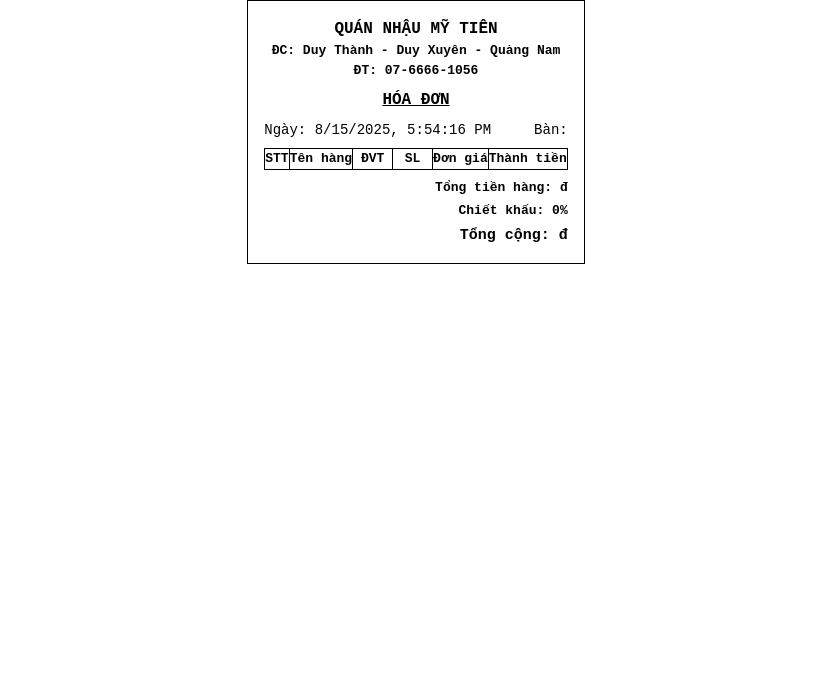
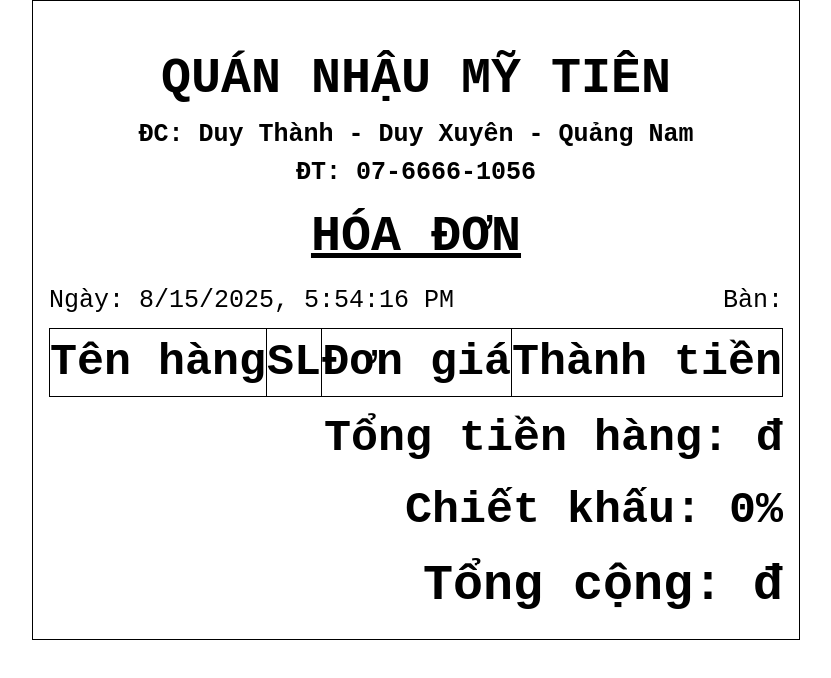
Before and after one commit to hthodev/OrderingClient, a Next.js app: page /bill in a window 1280 px wide. Shown: the top 678 px of the page, without its empty margins (224-1055 px from the left). Built offline with nearby package versions, Linux system fonts and the light colour scheme.

Commit message:
Ordering print

```diff
--- a/src/app/components/Bill.tsx
+++ b/src/app/components/Bill.tsx
@@ -9,9 +9,10 @@ import { vi } from "date-fns/locale";
 const fmtDate = (d: Date) => format(d, "dd/MM/yyyy", { locale: vi });
 const fmtTime = (d: Date) => format(d, "HH:mm", { locale: vi });
 
-export default function BillPrint() {
+export default function BillPrint({ isViewFromCpn = false }) {
   const [billData, setBillData] = useState<CheckInvoice>();
   const [isLoading, setIsLoading] = useState(true);
+
   const paymentTime = useMemo(
     () =>
       billData?.paymentTime
@@ -24,9 +25,7 @@ export default function BillPrint() {
 
   useEffect(() => {
     const data = LocalStorage.Bill.get();
-    if (data) {
-      setBillData(JSON.parse(data));
-    }
+    if (data) setBillData(JSON.parse(data));
     setIsLoading(false);
   }, []);
 
@@ -42,68 +41,88 @@ export default function BillPrint() {
     );
 
   return (
-    <div className="flex items-center justify-center bg-white px-4">
-      <div className="bill-print mx-auto text-[13px] font-[monospace] text-black p-4 border border-black print:w-[80mm]">
+    // ⚠️ dùng print-safe để tắt flex khi in (tránh trang trắng)
+    <div className={`print-safe flex items-center justify-center bg-white px-4`}>
+      <div
+        className={`bill-print mx-auto ${
+          !isViewFromCpn ? "text-[45px]" : "text-[13px]"
+        } font-[monospace] text-black p-4 border border-black`}
+      >
+        {/* Header */}
         <div className="text-center font-bold">
-          <div className="text-[16px] uppercase">Quán nhậu Mỹ Tiên</div>
-          <div>ĐC: Duy Thành - Duy Xuyên - Quảng Nam</div>
-          <div>ĐT: 07-6666-1056</div>
+          <div
+            className={`${
+              !isViewFromCpn ? "text-[50px] mt-6" : "text-[16px]"
+            } uppercase`}
+          >
+            Quán nhậu Mỹ Tiên
+          </div>
+          <div className={`${!isViewFromCpn ? "text-[25px]" : "text-[16px]"}`}>
+            ĐC: Duy Thành - Duy Xuyên - Quảng Nam
+          </div>
+          <div className={`${!isViewFromCpn ? "text-[25px]" : "text-[16px]"}`}>
+            ĐT: 07-6666-1056
+          </div>
         </div>
 
         <div className="text-center my-2 font-bold">
-          <div className="text-[16px] uppercase underline">HÓA ĐƠN</div>
+          <div
+            className={`${
+              !isViewFromCpn ? "text-[50px]" : "text-[16px]"
+            } uppercase underline`}
+          >
+            HÓA ĐƠN
+          </div>
         </div>
 
-        <div className="flex justify-between text-sm">
+        <div
+          className={`flex justify-between ${
+            !isViewFromCpn ? "text-[25px]" : "text-sm"
+          }`}
+        >
           <div>Ngày: {paymentTime || new Date().toLocaleString()}</div>
           <div>Bàn: {billData?.tableName}</div>
         </div>
 
+        {/* Table */}
         <table className="w-full border border-black border-collapse my-2">
           <thead>
             <tr className="border-b border-black">
-              <th className="border-r border-black w-6">STT</th>
               <th className="border-r border-black">Tên hàng</th>
-              <th className="border-r border-black w-10">ĐVT</th>
               <th className="border-r border-black w-10">SL</th>
               <th className="border-r border-black">Đơn giá</th>
               <th className="border-r border-black">Thành tiền</th>
             </tr>
           </thead>
           <tbody>
-            {billData?.bills?.map((item: any, index: number) => (
-              <tr
-                key={item._id}
-                className="border-b border-dashed border-black"
-              >
-                <td className="border-r border-black text-center">
-                  {index + 1}
-                </td>
+            {billData?.bills?.map((item: any) => (
+              <tr key={item._id} className="border-b border-solid border-black">
                 <td className="border-r border-black px-1">{item.name}</td>
-                <td className="border-r border-black text-center">
-                  {item.unit || ""}
-                </td>
                 <td className="border-r border-black text-center">
                   {item.quantity}
                 </td>
                 <td className="border-r border-black text-right pr-1">
                   {item.price.toLocaleString()}
                 </td>
-                <td className="text-right pr-1">
-                  {item.total.toLocaleString()}
-                </td>
+                <td className="text-right pr-1">{item.total.toLocaleString()}</td>
               </tr>
             ))}
           </tbody>
         </table>
 
-        <div className="text-right font-semibold">
-          <div className="mb-1">
-            Tổng tiền hàng: {billData?.totalBill?.toLocaleString()} đ
-          </div>
-          <div className="mb-1">Chiết khấu: 0%</div>
-          <div className="text-[15px]">
-            Tổng cộng: {billData?.totalBill?.toLocaleString()} đ
+        {/* Ngắt trang sau bảng, trước tổng kết */}
+        <div className="page-break" />
+
+        {/* Summary */}
+        <div className="bill-summary">
+          <div className="text-right font-semibold">
+            <div className="mb-1">
+              Tổng tiền hàng: {billData?.totalBill?.toLocaleString()}đ
+            </div>
+            <div className="mb-1">Chiết khấu: 0%</div>
+            <div className={`${!isViewFromCpn ? "text-[50px]" : "text-[15px]"}`}>
+              Tổng cộng: {billData?.totalBill?.toLocaleString()}đ
+            </div>
           </div>
         </div>
       </div>
--- a/src/app/components/Order.tsx
+++ b/src/app/components/Order.tsx
@@ -51,8 +51,8 @@ export default function OrderForm({
   const [modalOpen, setModalOpen] = useState(false);
   const [modalContent, setModalContent] = useState<React.ReactNode>(null);
   const confirm = useConfirm();
-  const [disableItemOrderAfterConfirm, setDisableItemOrderAfterConfirm] = useState(false);
-
+  const [disableItemOrderAfterConfirm, setDisableItemOrderAfterConfirm] =
+    useState(false);
 
   const handleChange = (index: number, field: string, value: any) => {
     const updated: any[] = [...items];
@@ -124,14 +124,16 @@ export default function OrderForm({
           if (table?.order?._id) {
             await FoodService.OrderMore(
               table.order._id,
-              items.map((item) => ({
-                ...item,
-                quantity: Math.max(0, item.quantity - (item.return || 0)),
-              })).filter(item => item.name)
+              items
+                .map((item) => ({
+                  ...item,
+                  quantity: Math.max(0, item.quantity - (item.return || 0)),
+                }))
+                .filter((item) => item.name)
             );
             toast.success("Đã order thêm món thành công!");
-            setItems(prev => prev.filter(item => item.name)) // lọc item rác
-            setDisableItemOrderAfterConfirm(true)
+            setItems((prev) => prev.filter((item) => item.name)); // lọc item rác
+            setDisableItemOrderAfterConfirm(true);
             onClose({ closeModal: false });
           } else {
             throw Error();
@@ -139,10 +141,12 @@ export default function OrderForm({
         } else {
           // ngược lại là order mới
           await FoodService.Order(
-            items.map((item) => ({
-              ...item,
-              quantity: Math.max(0, item.quantity - (item.return || 0)),
-            })).filter(item => item.name),
+            items
+              .map((item) => ({
+                ...item,
+                quantity: Math.max(0, item.quantity - (item.return || 0)),
+              }))
+              .filter((item) => item.name),
             table._id
           );
           toast.success("Order thành công!");
@@ -182,7 +186,7 @@ export default function OrderForm({
 
           setModalContent(
             <div>
-              <BillPrint />
+              <BillPrint isViewFromCpn={true} />
               <div className="flex justify-end space-x-4 px-3 pb-3 mt-2">
                 <Button
                   onClick={() => router.push("/bill")}
@@ -252,7 +256,12 @@ export default function OrderForm({
                       handleSelectFood(index, selectedOption.value);
                     }
                   }}
-                  isDisabled={checkout || watchOrder || order?.foods?.some((f) => f._id === item._id) || disableItemOrderAfterConfirm}
+                  isDisabled={
+                    checkout ||
+                    watchOrder ||
+                    order?.foods?.some((f) => f._id === item._id) ||
+                    disableItemOrderAfterConfirm
+                  }
                   placeholder="Chọn món ăn"
                   isSearchable
                   styles={{
@@ -282,7 +291,9 @@ export default function OrderForm({
                     handleChange(index, "quantity", e.target.value)
                   }
                   disabled={checkout || watchOrder}
-                  className={`!py-1.5 ${(checkout || watchOrder) && "bg-[#edecec]"}`}
+                  className={`!py-1.5 ${
+                    (checkout || watchOrder) && "bg-[#edecec]"
+                  }`}
                 />
                 {!checkout &&
                   !order?.foods?.some((f) => f._id === item._id) && (
@@ -377,7 +388,7 @@ export default function OrderForm({
                   );
                   setModalContent(
                     <div>
-                      <BillPrint />{" "}
+                      <BillPrint isViewFromCpn={true} />
                     </div>
                   );
                   setModalOpen(true);
--- a/src/app/components/managers/Invoice.tsx
+++ b/src/app/components/managers/Invoice.tsx
@@ -135,7 +135,7 @@ export default function InvoiceManagement() {
       );
       setModalContent(
         <div>
-          <BillPrint />{" "}
+          <BillPrint isViewFromCpn={true} />
         </div>
       );
       setModalOpen(true);
--- a/src/app/globals.css
+++ b/src/app/globals.css
@@ -128,21 +128,49 @@ body {
 
 @media print {
   @page {
-    size: 80mm auto;
-    margin: 0;
+    size: auto;   /* full khổ in */
+    margin: 0;    /* bỏ margin mặc định */
   }
 
-  body {
+  body { margin: 0; padding: 0; }
+
+  /* ❗ Tắt flex khi in để cho phép phân trang, tránh trang trắng */
+  .print-safe {
+    display: block !important;
+    align-items: initial !important;
+    justify-content: initial !important;
+    padding: 0 !important;
+  }
+
+  .bill-print {
+    width: 100% !important;   /* full chiều ngang */
+    max-width: none !important;
     margin: 0;
     padding: 0;
   }
 
-  .bill-print {
-    width: 80mm;
+  /* Không lặp header ở trang sau */
+  .bill-print thead { display: table-row-group !important; }
+  .bill-print tfoot { display: table-row-group !important; }
+
+  /* Tránh xé đôi 1 hàng */
+  .bill-print tr,
+  .bill-print td,
+  .bill-print th {
+    break-inside: avoid;
+    page-break-inside: avoid;
   }
 
-  button,
-  .print\:hidden {
-    display: none !important;
+  /* Ép NGẮT TRANG sau bảng, trước phần tổng kết */
+  .page-break {
+    break-after: page;                 /* chuẩn */
+    page-break-after: always;          /* fallback cũ */
+    -webkit-column-break-after: always;/* Safari cũ */
+  }
+
+  /* (tuỳ chọn) Thu gọn khi in cho đỡ tốn giấy */
+  .bill-print td, .bill-print th {
+    padding: 0.1rem;
+    line-height: 1.1;
   }
 }
--- a/src/app/manager/[slug]/page.tsx
+++ b/src/app/manager/[slug]/page.tsx
@@ -3,8 +3,6 @@ import ManagerRoute from "@/app/pages/ManagerRoute";
 
 type Props = {
   params: Promise<{ slug: string }>;
-  // Nếu cần:
-  // searchParams?: Promise<{ [k: string]: string | string[] | undefined }>;
 };
 
 export async function generateMetadata({ params }: Props): Promise<Metadata> {
```
Also changed, not shown: 1 other file (tests, documents, lock files or other folders).
